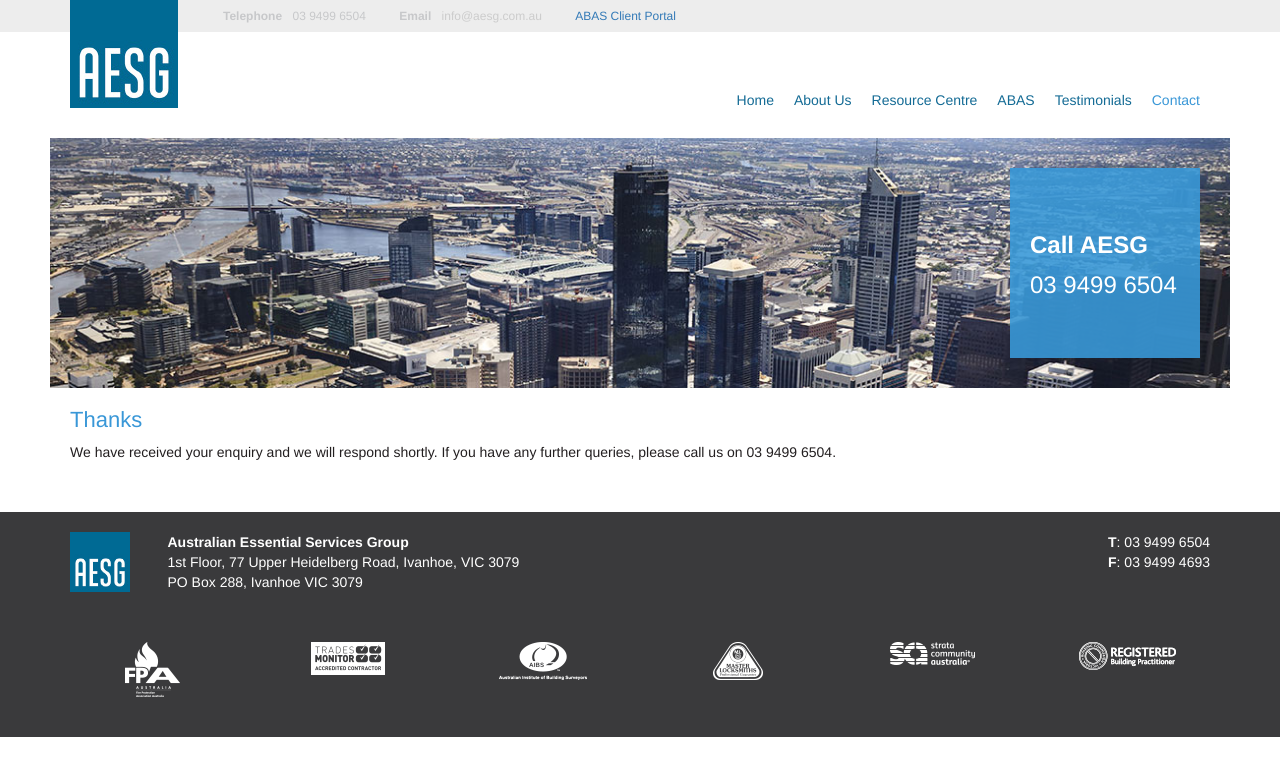
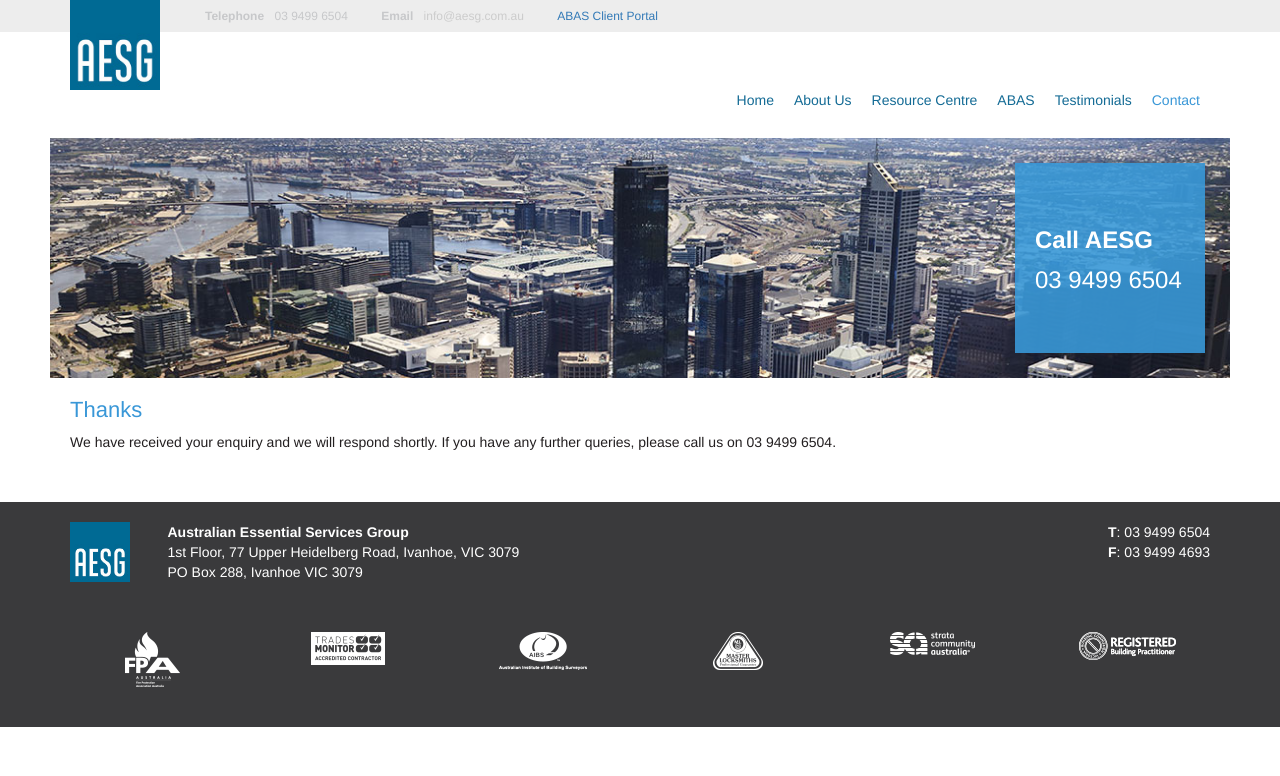
Before and after one commit to nomstrosity/aesg.github.io, a Jekyll site: the page built from thanks/index.html, in a window 1280 px wide. Shown: the top 776 px of the page. Built offline with Jekyll 4.4.1, drawn with Linux system fonts in a browser that asks for light colours.

Commit message:
Tweak based on feedback from GrayDesign

```diff
--- a/_includes/footer.html
+++ b/_includes/footer.html
@@ -1,7 +1,7 @@
 <div class="footer footer-bottom">
   <div class="container">
     <div class="row">
-      <div class="logo col-md-1 col-sm-2 hidden-xs">
+      <div class="logo col-md-1 col-sm-2">
         <img src="/assets/img/AESG-logo.jpg">
       </div>
       <div class="brand col-md-9 col-sm-7">
@@ -17,12 +17,12 @@
       </div>
     </div>
     <div class="row associates">
-      <div class="col-xs-2"><img alt="fpa" src="/assets/img/logos/fpa.png"></div>
-      <div class="col-xs-2"><img alt="trades-monitor" src="/assets/img/logos/trades-monitor.png"></div>
-      <div class="col-xs-2"><img alt="aibs" src="/assets/img/logos/aibs.png"></div>
-      <div class="col-xs-2"><img alt="master-locksmiths" src="/assets/img/logos/master-locksmiths.png"></div>
-      <div class="col-xs-2"><img alt="sca" src="/assets/img/logos/sca.png"></div>
-      <div class="col-xs-2"><img alt="rbp" src="/assets/img/logos/rbp.png"></div>
+      <div class="col-xs-2"><img class="img-responsive" alt="fpa" src="/assets/img/logos/fpa.png"></div>
+      <div class="col-xs-2"><img class="img-responsive" alt="trades-monitor" src="/assets/img/logos/trades-monitor.png"></div>
+      <div class="col-xs-2"><img class="img-responsive" alt="aibs" src="/assets/img/logos/aibs.png"></div>
+      <div class="col-xs-2"><img class="img-responsive" alt="master-locksmiths" src="/assets/img/logos/master-locksmiths.png"></div>
+      <div class="col-xs-2"><img class="img-responsive" alt="sca" src="/assets/img/logos/sca.png"></div>
+      <div class="col-xs-2"><img class="img-responsive" alt="rbp" src="/assets/img/logos/rbp.png"></div>
     </div>
   </div>
 </div>
--- a/assets/css/app.css
+++ b/assets/css/app.css
@@ -70,8 +70,7 @@
     background-size: cover;
     background-position: center;
     background-color: #EEE;
-    height: 250px;
-    margin: 0 -20px;
+    height: 240px;
 }
 .banner-title {
     display: block;
@@ -83,7 +82,7 @@
     line-height: 190px;
     padding: 0 20px;
     float: right;
-    margin: 30px;
+    margin: 25px;
 }
 .banner-title span {
     display: inline-block;
@@ -189,8 +188,7 @@
     right: auto;
     top: auto;
     width: auto;
-    margin: 0 -20px;
-    height: 150px;
+    height: 140px;
     cursor: pointer;
 }
 .box-open .box-title {
@@ -241,7 +239,10 @@
 .footer {
     color: #FFFFFF;
 }
-
+.footer .logo img {
+    height: 70px;
+    margin-bottom: 10px;
+}
 .footer .associates {
     padding-top: 30px;
     padding-bottom:40px;
@@ -278,8 +279,8 @@
         margin: 0;
     }
     .navbar-brand img {
-        width: 108px;
-        height: 108px;
+        width: 90px;
+        height: 90px;
     }
     .navbar-fixed-top {
         background: url(/assets/img/header-bg.jpg) repeat-x top center #FFF;
@@ -327,7 +328,7 @@
     .box-open .box-title {
         width: 200px;
         height: 200px;
-        top: 28px;
+        top: 20px;
         line-height: 35px;
         padding: 10px 20px;
     }
@@ -347,7 +348,7 @@
         cursor: default;
     }
     .box-open .box-image {
-        height: 256px;
+        height: 240px;
     }
     .footer-top-title {
         font-size: 130%;
@@ -357,6 +358,13 @@
         height: 60px;
     }
     .footer .contact { text-align: right;}
+    .banner {
+        margin: 0 -20px;
+    }
+
+    .box-open .box-image {
+        margin: 0 -20px;
+    }
 }
 
 @media (min-width: 992px) {
```
